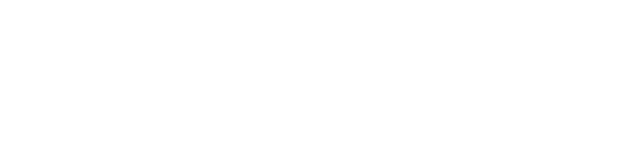
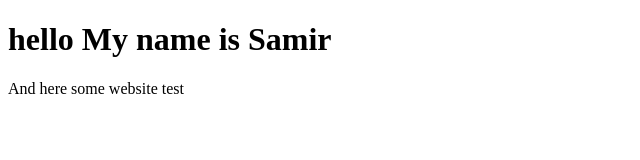
Before and after one commit to Abakrim-samir/test-repo, a plain HTML site: page index.html in a window 1280 px wide. Shown: the whole page, without its empty margins (0-640 px from the left). Drawn offline with Linux system fonts and the light colour scheme.

Commit message:
Added content to index.html

```diff
--- a/index.html
+++ b/index.html
@@ -7,6 +7,7 @@
     <title>Document</title>
 </head>
 <body>
-
+    <h1>hello My name is Samir</h1>
+    <p>And here some website test</p>
 </body>
 </html>
```
